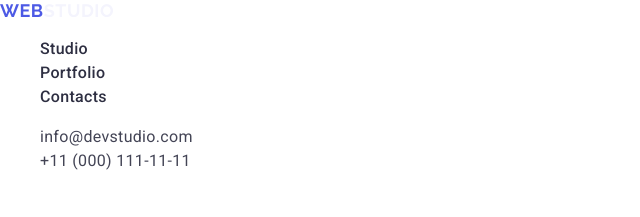
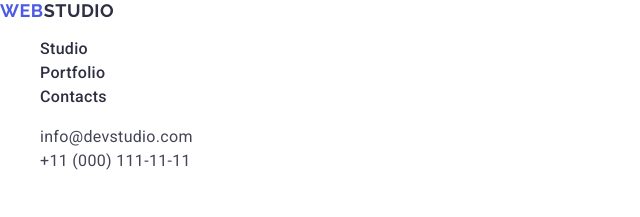
Before and after one commit to extezzu/goit-markup-hw-02, a plain HTML site: page index.html in a window 1280 px wide. Shown: the top 217 px of the page, 0-640 px from the left. Drawn offline with nearby package versions, Linux system fonts and the light colour scheme.

Commit message:
fixing header 1.4

```diff
--- a/css/styles.css
+++ b/css/styles.css
@@ -190,3 +190,11 @@ h2 {
 .logo .footer-span {
     color: #f4f4fd;
 }
+
+.header-span {
+    color: #2e2f42;
+}
+
+.footer-span {
+    color: #f4f4fd;
+}
--- a/index.html
+++ b/index.html
@@ -21,7 +21,7 @@
     <!-- Header -->
     <header>
         <nav>
-            <a href="./index.html" class="logo">Web<span class="footer-span">Studio</span></a>
+            <a href="./index.html" class="logo">Web<span class="header-span">Studio</span></a>
             <ul class="nav-links">
                 <li><a href="./index.html" class="button-active">Studio</a></li>
                 <li><a href="" class="button-active">Portfolio</a></li>
```
